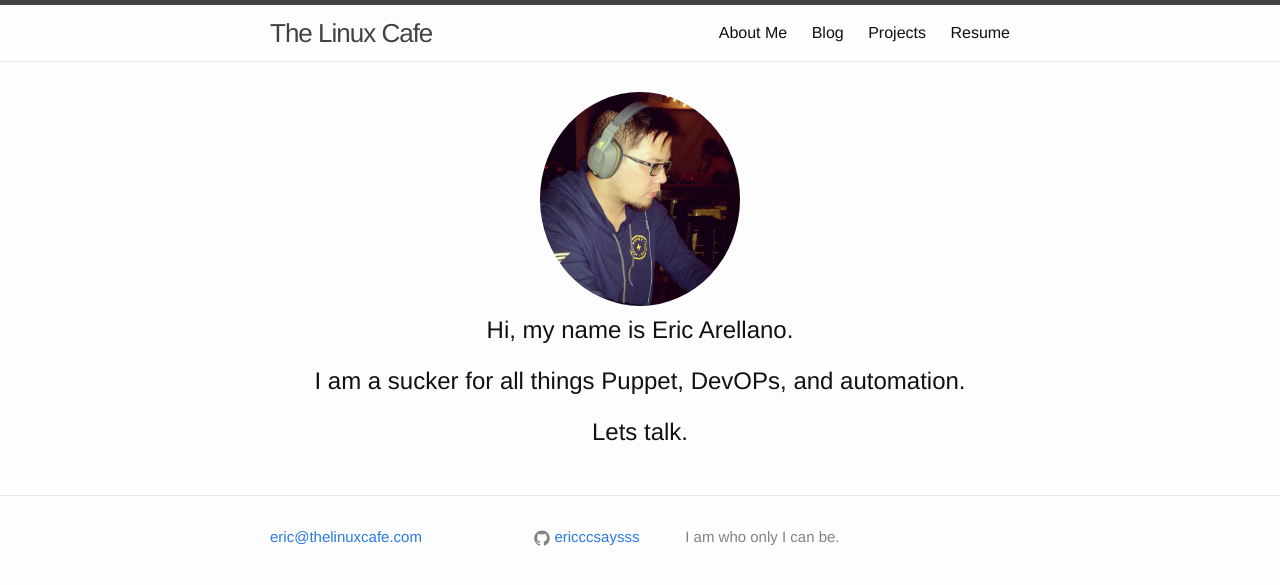
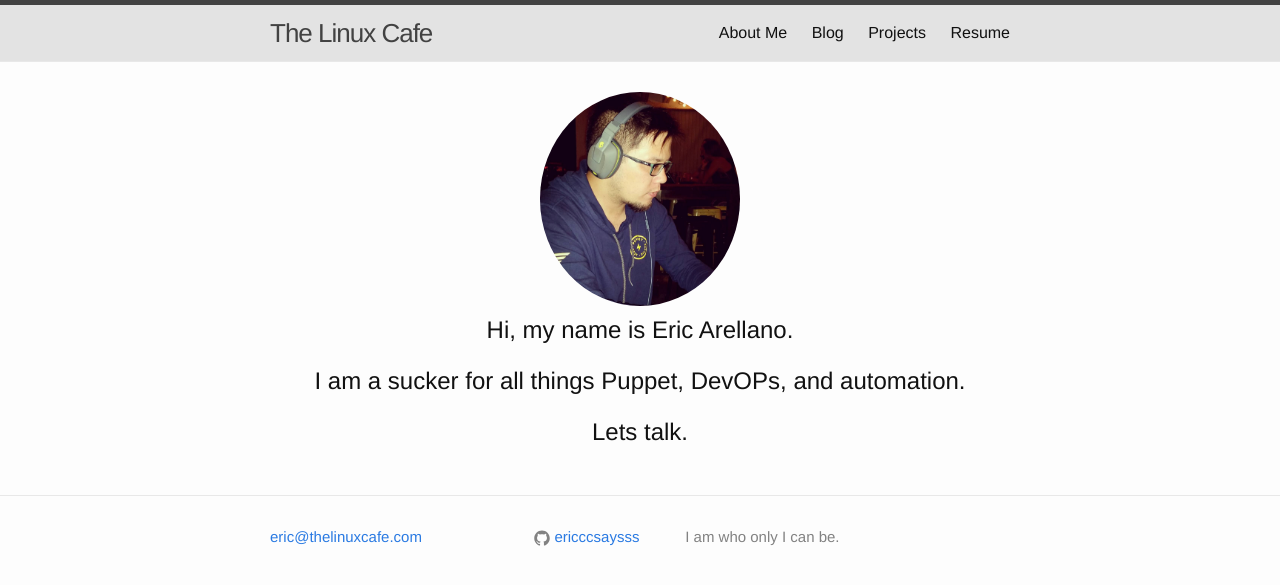
Before and after one commit to ericccsaysss/ericccsaysss.github.io, a Jekyll site: the page built from index.html, in a window 1280 px wide. Shown: the top 585 px of the page. Built offline with Jekyll 4.4.1, drawn with Linux system fonts in a browser that asks for light colours.

Commit message:
added some color to the header

```diff
--- a/_sass/_layout.scss
+++ b/_sass/_layout.scss
@@ -5,6 +5,7 @@
     border-top: 5px solid $grey-color-dark;
     border-bottom: 1px solid $grey-color-light;
     min-height: 56px;
+    background-color: #E3E3E3;
 
     // Positioning context for the mobile navigation icon
     position: relative;
@@ -99,7 +100,7 @@
  */
 .site-footer {
     border-top: 1px solid $grey-color-light;
-    padding: $spacing-unit 0;
+    padding: $spacing-unit 0px;
 }
 
 .footer-heading {
```
